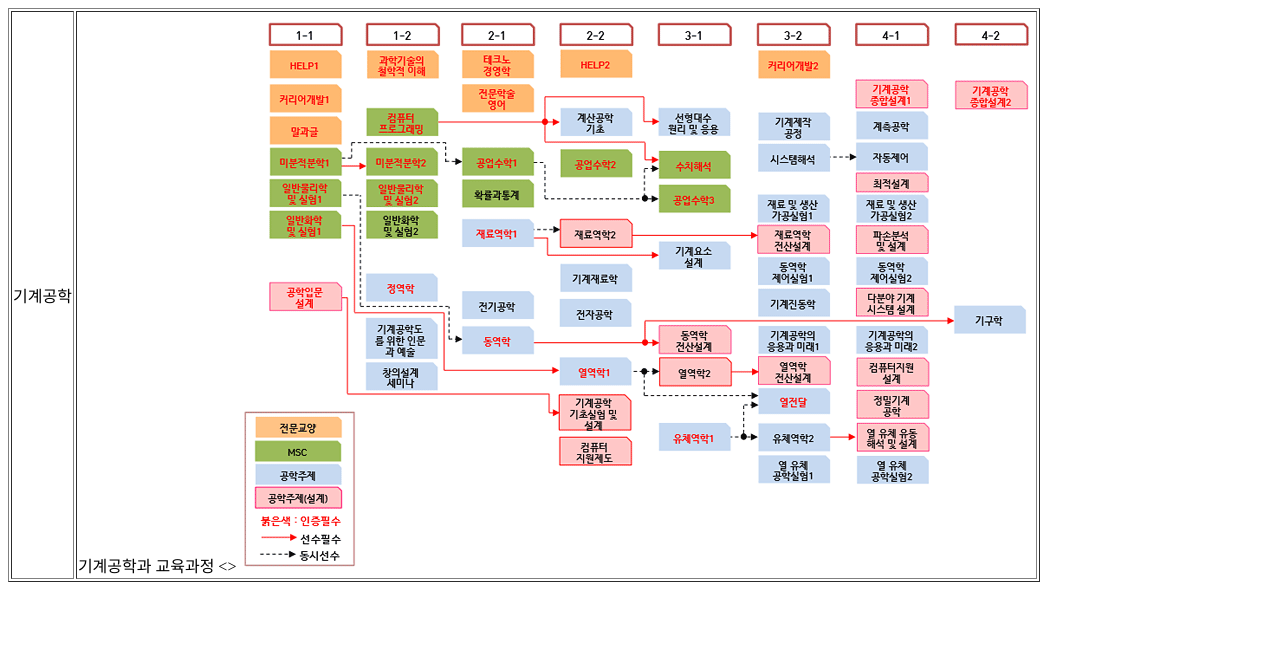
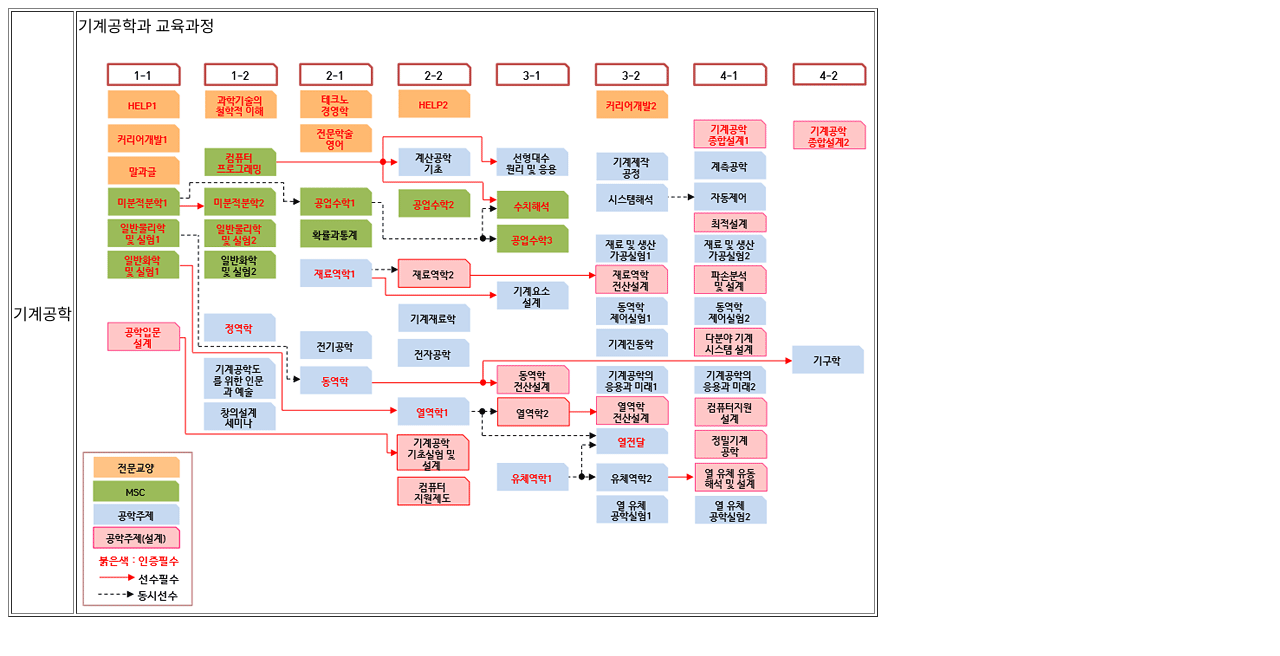
Before and after one commit to bt160903/21207, a plain HTML site: page right1.html in a window 1280 px wide. Drawn offline with Linux system fonts and the light colour scheme.

Commit message:
Update right1.html

```diff
--- a/right1.html
+++ b/right1.html
@@ -11,7 +11,7 @@
   </td>
   <td>
     기계공학과 교육과정
-    <>
+    <p>
       <img src=https://github.com/bt160903/21207/blob/master/%EA%B8%B0%EA%BC%90%EA%B3%B5%ED%95%99%EA%B3%BC%20%EA%B5%90%EC%9C%A1%EA%B3%BC%EC%A0%95.gif?raw=true>
   </td>
   </tr>
```
